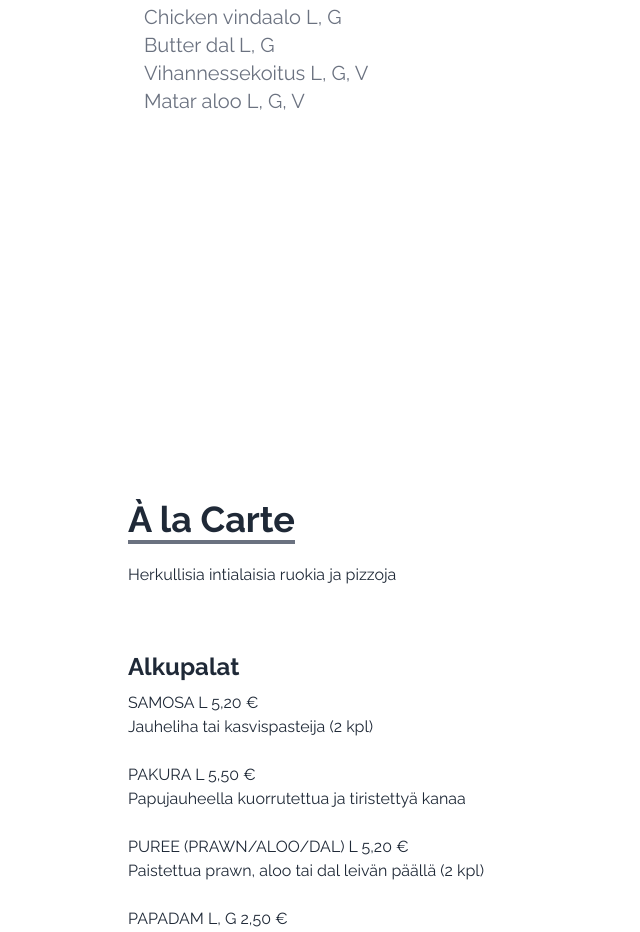
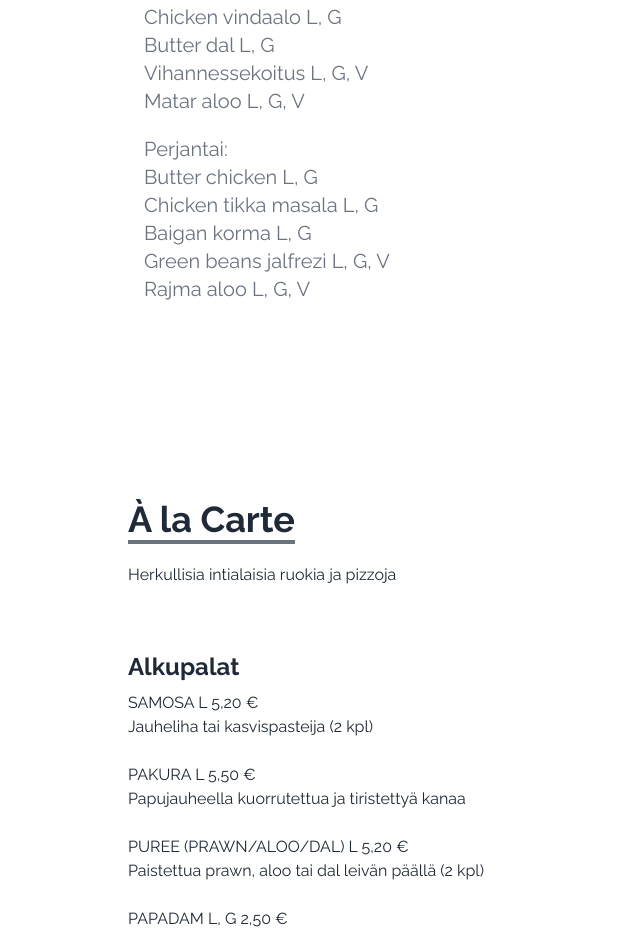
Before and after one commit to sharifmajumdar/taj-mahal, a React (Create React App) app: page / in a window 1280 px wide. Shown: the part 1141-2073 px from the top of the page, without its empty margins (0-640 px from the left). Built offline with nearby package versions, Linux system fonts and the light colour scheme; the HTML template or start-up script is replaced by a standard one.

Commit message:
torstain menu added2

```diff
--- a/src/components/Lounas.js
+++ b/src/components/Lounas.js
@@ -30,6 +30,14 @@ const Lounas = () => {
           Vihannessekoitus L, G, V<br/>
           Matar aloo L, G, V
         </p>
+        <p className="text-xl mt-5 text-justify">
+          Perjantai: <br/>
+          Butter chicken L, G  <br/>
+          Chicken tikka masala L, G <br/>
+          Baigan korma L, G <br/>
+          Green beans jalfrezi L, G, V<br/>
+          Rajma aloo L, G, V
+        </p>
       </div>
     </div>
   );
```
